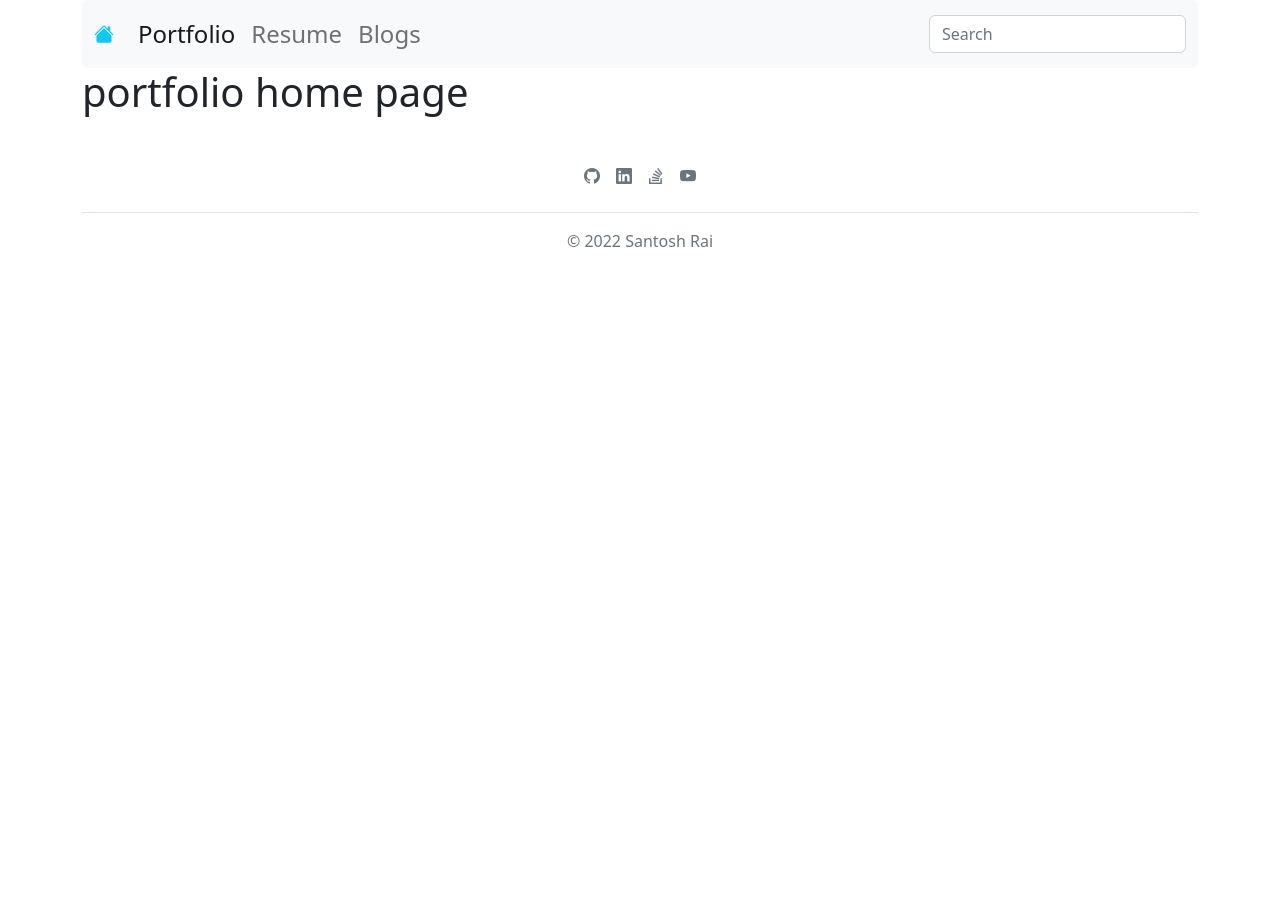
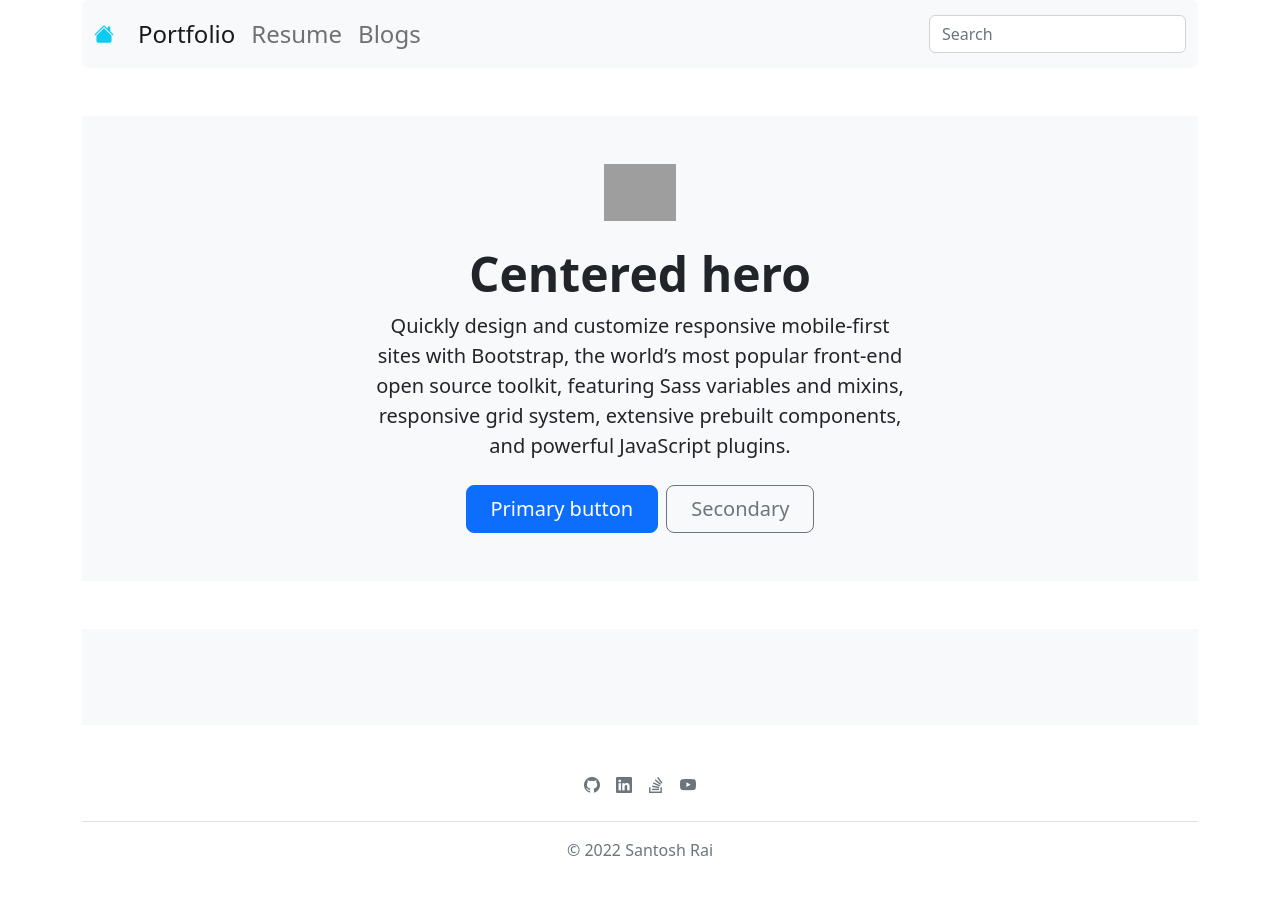
Before and after one commit to santoshrai55/portfolio_dj, a Django app: page / in a window 1280 px wide. Before the commit the page ends 247 px from the top, so only its background shows below. Run offline with Django 4.2, Linux system fonts and the light colour scheme; data that the repository does not hold is empty; some libraries are stand-ins or nearby versions; grey boxes are pictures that could not be loaded.

Commit message:
used the models in portfolio page

```diff
--- a/portfolio_app/templates/portfolio_app/home.html
+++ b/portfolio_app/templates/portfolio_app/home.html
@@ -1,3 +1,56 @@
 {% extends "base.html" %} {% block header-footer %}
-<h1>portfolio home page</h1>
+<!-- --------- Info section ------- -->
+<div class="px-4 py-5 my-5 text-center bg-light">
+  <img
+    class="d-block mx-auto mb-4"
+    src="/docs/5.2/assets/brand/bootstrap-logo.svg"
+    alt=""
+    width="72"
+    height="57"
+  />
+  <h1 class="display-5 fw-bold">Centered hero</h1>
+  <div class="col-lg-6 mx-auto">
+    <p class="lead mb-4">
+      Quickly design and customize responsive mobile-first sites with Bootstrap,
+      the world’s most popular front-end open source toolkit, featuring Sass
+      variables and mixins, responsive grid system, extensive prebuilt
+      components, and powerful JavaScript plugins.
+    </p>
+    <div class="d-grid gap-2 d-sm-flex justify-content-sm-center">
+      <button type="button" class="btn btn-primary btn-lg px-4 gap-3">
+        Primary button
+      </button>
+      <button type="button" class="btn btn-outline-secondary btn-lg px-4">
+        Secondary
+      </button>
+    </div>
+  </div>
+</div>
+<!-- -------- portfoli portion -------- -->
+<div class="album py-5 bg-light">
+  <div class="container">
+    <div class="row row-cols-1 row-cols-sm-2 row-cols-md-3 g-3">
+      {% for item in projects %}
+
+      <div class="col">
+        <div class="card shadow-sm">
+          <img src="{{item.image.url}}" alt="" srcset="" />
+
+          <div class="card-body">
+            <a href="">
+              <h3>{{item.title}}</h3>
+            </a>
+
+            <p class="card-text">{{item.description}}</p>
+            <div class="d-flex justify-content-between align-items-center">
+              <div class="btn-group"></div>
+              <small class="text-muted">9 mins</small>
+            </div>
+          </div>
+        </div>
+      </div>
+      {% endfor %}
+    </div>
+  </div>
+</div>
 {% endblock header-footer %}
--- a/portfolio_app/views.py
+++ b/portfolio_app/views.py
@@ -1,7 +1,9 @@
 from django.shortcuts import render
+from . models import Project
 
 # Create your views here.
 
 
 def portfolio_home(request):
-    return render(request, 'portfolio_app/home.html')
+    projects = Project.objects.all()
+    return render(request, 'portfolio_app/home.html', {'projects': projects})
```
